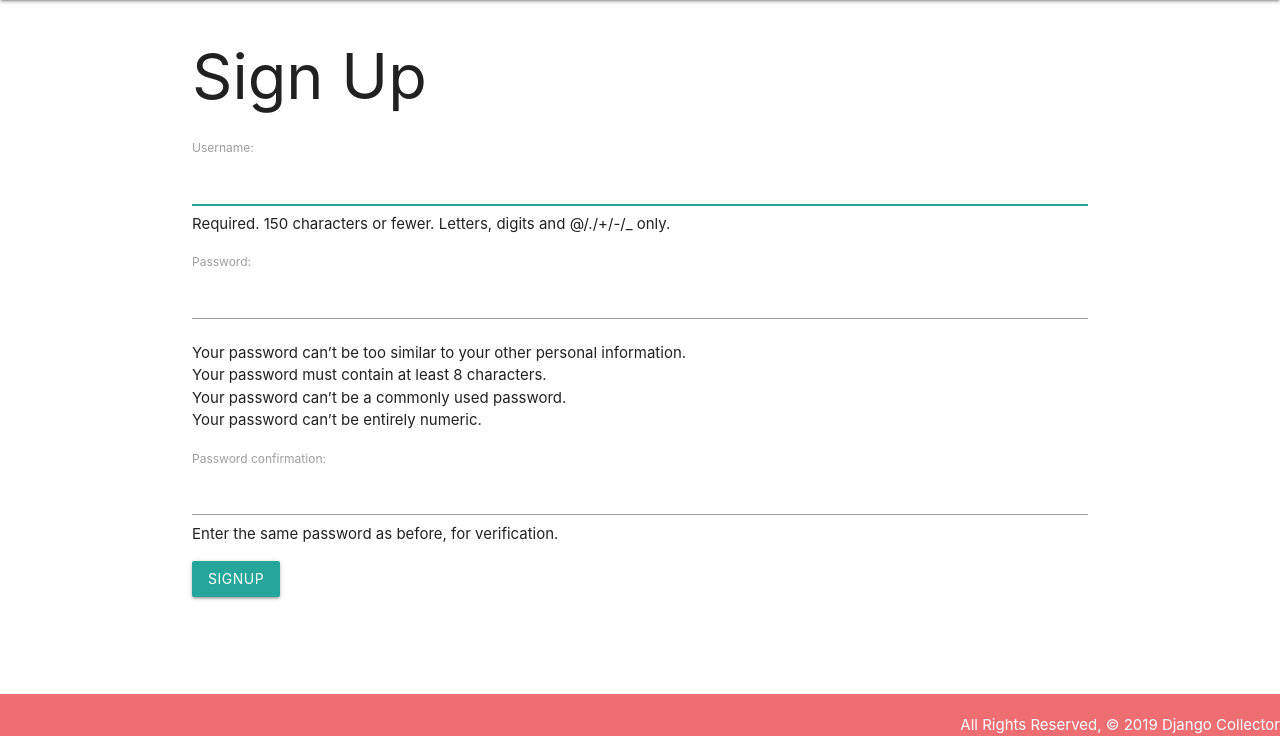
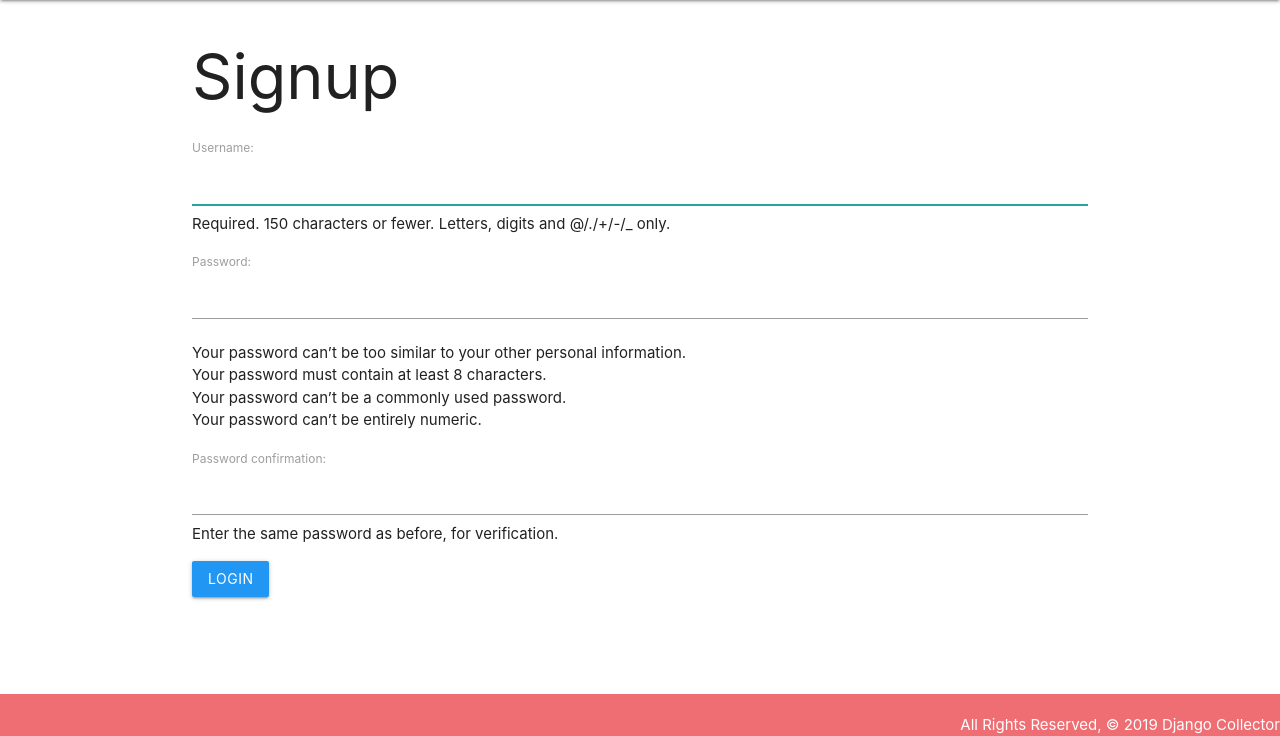
Before and after one commit to zacksigel/djangocollector, a Django app: page /accounts/signup/ in a window 1280 px wide. Shown: the part 64-800 px from the top of the page. Run offline with Django 4.2, Linux system fonts and the light colour scheme.

Commit message:
fixes signup

```diff
--- a/djangocollector/settings.py
+++ b/djangocollector/settings.py
@@ -119,7 +119,7 @@ USE_TZ = True
 
 STATIC_URL = 'static/'
 LOGIN_REDIRECT_URL = "/djangos/"
-LOGOUT_REDIRECT_URL = "/djangos/"
+LOGOUT_REDIRECT_URL = "/"
 
 # Default primary key field type
 # https://docs.djangoproject.com/en/4.2/ref/settings/#default-auto-field
--- a/main_app/templates/registration/signup.html
+++ b/main_app/templates/registration/signup.html
@@ -1,14 +1,23 @@
-{% extends 'base.html' %} {% block content %}
+{% extends "base.html" %}
 
-<h1>Sign Up</h1>
+{% block title %}
 
-{% if error_message %}
-<p class="red-text">{{ error_message }}</p>
+<title>Signup</title>
+{% endblock %}
+
+{% block content %}
+<h1>Signup</h1>
+
+{% if error %}
+
+<p class="red-text">{{ error }}</p>
+
 {% endif %}
 
-<form method="post" action="{% url 'signup' %}">
-  {% csrf_token %} {{ form.as_p }}
-  <input type="submit" class="btn" value="signup" />
+<form action="" method="POST">
+    {% csrf_token %}
+    {{ form.as_p }}
+    <input type="submit" value="Login" class="btn blue">
 </form>
 
 {% endblock %}
--- a/main_app/views.py
+++ b/main_app/views.py
@@ -60,7 +60,7 @@ def signup(request):
         if form.is_valid():
             user = form.save()
             login(request, user)
-            return redirect("djangos_index")
+            return redirect("home")
         else:
             error_message ="Invalid signup, try again"
     form = UserCreationForm()
```
